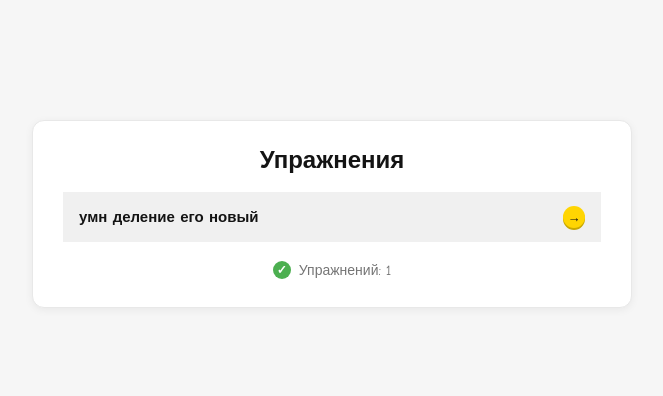
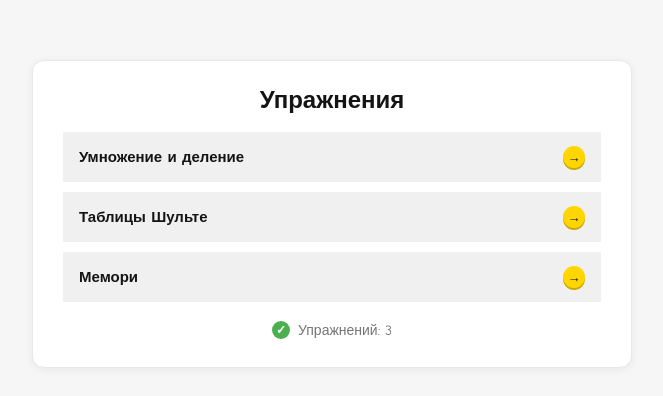
Before and after one commit to brainrot-exorcist/npc-school, a plain HTML site: page index.html in a window 1280 px wide. Shown: the part 186-582 px from the top of the page, without its empty margins (308-971 px from the left). Drawn offline with Linux system fonts and the light colour scheme.

Commit message:
Add files via upload

```diff
--- a/index.html
+++ b/index.html
@@ -82,7 +82,9 @@
      Название писать не нужно — оно берётся из <h1> упражнения.
      ============================================================ */
   const EXERCISES = [
-    { file: "умн деление его новый.html" },
+    { file: "умножение деление.html" },
+    { file: "шульте.html" },
+    { file: "мемори.html" },
   ];
 
   (async function () {
```
